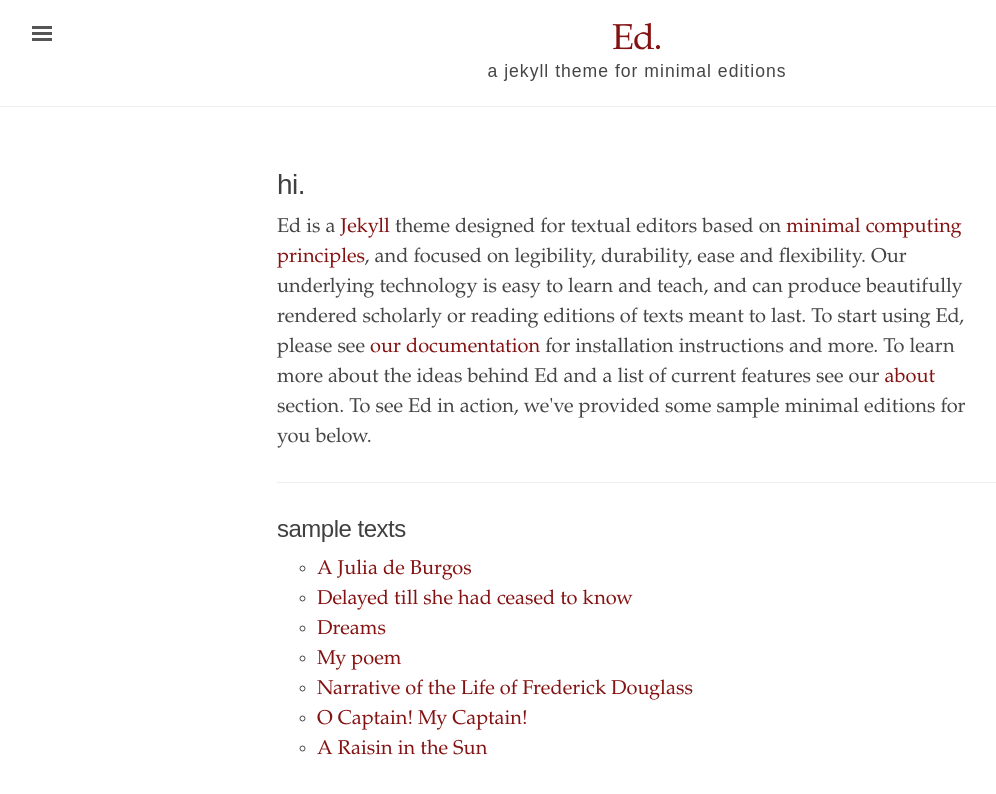
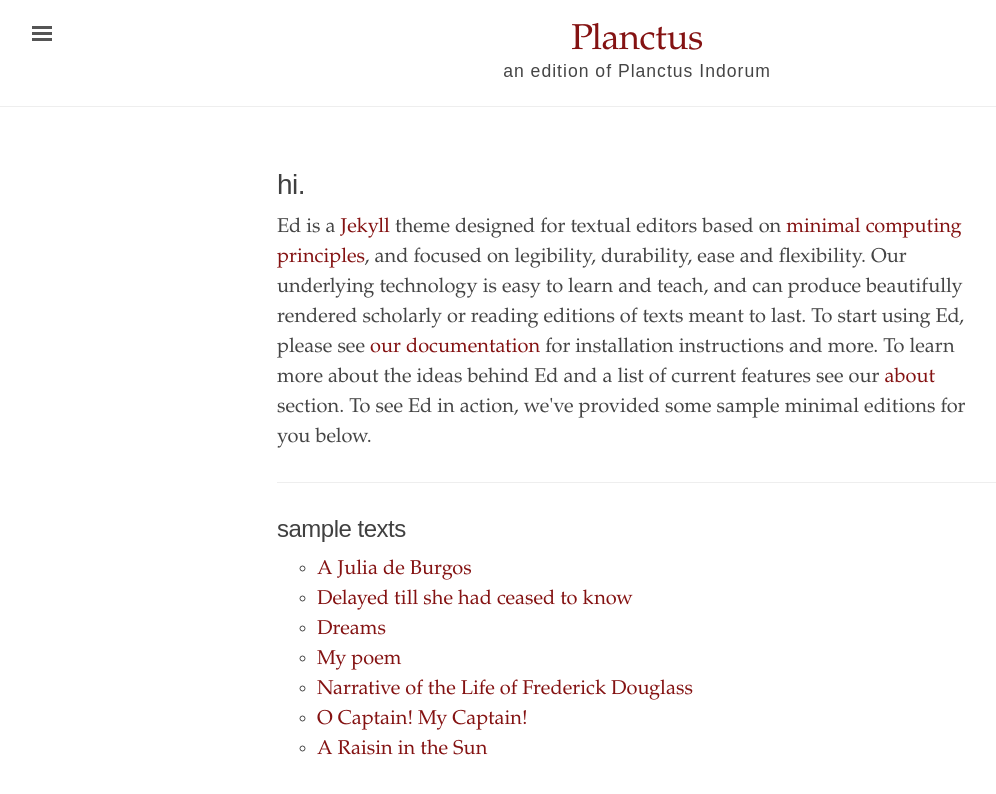
Before and after one commit to envaldivi/hesperia, a Jekyll site: the page built from index.html, in a window 1280 px wide. Shown: the top 794 px of the page, without its empty margins (3-999 px from the left). Built offline with Jekyll 4.4.1, drawn with Linux system fonts in a browser that asks for light colours.

```diff
--- a/_config.yml
+++ b/_config.yml
@@ -1,17 +1,17 @@
 # Built with Jekyll 3.6.0
 
 # Setup
-title:               Ed.
-tagline:             'a jekyll theme for minimal editions'
-description:         'Ed is a Jekyll theme designed for textual editors based on minimal computing principles, and focused on legibility and flexibility.'
+title:               Planctus
+tagline:             'an edition of Planctus Indorum'
+description:         'Planctus is a digital edition of a rare book from colonial Peru.'
 url:                 'http://minicomp.github.io'
-baseurl:             '/ed'
+baseurl:             '/planctus'
 
 # About/contact
 author:
-  name:              Alex Gil
-  url:               https://twitter.com/elotroalex
-  email:             colibri.alex@gmail.com
+  name:              Erika Valdivieso
+  url:
+  email:
 
 # Color scheme. Options: red, orange, magenta, cyan, blue, brown
 color-scheme:
```
